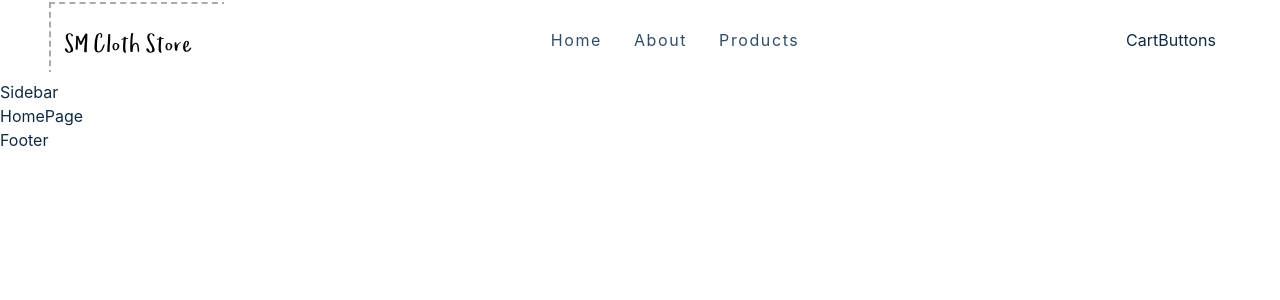
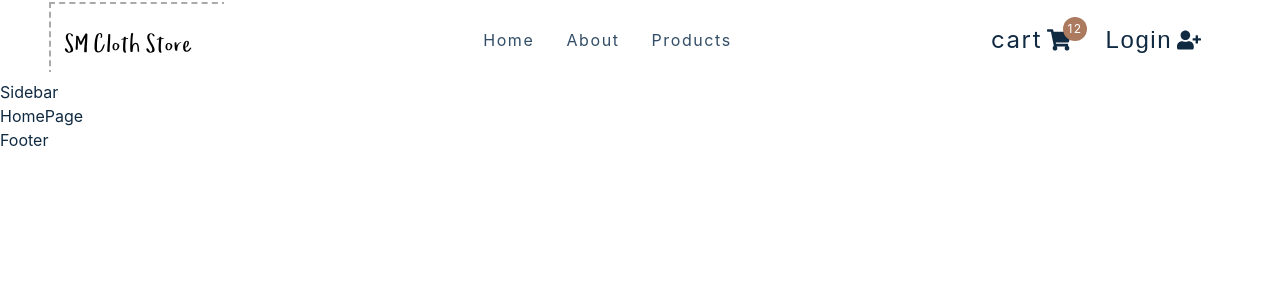
Before and after one commit to shaikat17/sm-cloth-store-react, a React (Vite) app: page / in a window 1280 px wide. Shown: the top 300 px of the page. Built offline with nearby package versions, Linux system fonts and the light colour scheme.

Commit message:
Cart buttons done.

```diff
--- a/src/components/CartButtons.jsx
+++ b/src/components/CartButtons.jsx
@@ -1,9 +1,76 @@
-import React from 'react'
+import styled from "styled-components";
+import { FaShoppingCart, FaUserMinus, FaUserPlus } from 'react-icons/fa'
+import { Link } from "react-router-dom";
 
 const CartButtons = () => {
-  return (
-    <div>CartButtons</div>
-  )
-}
+  return <Wrapper className="cart-btn-wrapper">
+    <Link to="/cart" className="cart-btn">
+      cart
+      <span className="cart-container">
+        <FaShoppingCart />
+        <span className="cart-value">
+          12
+        </span>
+      </span>
+    </Link>
+    <button className="auth-btn">
+      Login <FaUserPlus />
+    </button>
+  </Wrapper>
+};
 
-export default CartButtons
+const Wrapper = styled.div`
+  display: grid;
+  grid-template-columns: 1fr 1fr;
+  align-items: center;
+  width: 225px;
+
+  .cart-btn {
+    color: var(--clr-grey-1);
+    font-size: 1.5rem;
+    letter-spacing: var(--spacing);
+    color: var(--clr-grey-1);
+    display: flex;
+
+    align-items: center;
+  }
+  .cart-container {
+    display: flex;
+    align-items: center;
+    position: relative;
+    svg {
+      height: 1.6rem;
+      margin-left: 5px;
+    }
+  }
+  .cart-value {
+    position: absolute;
+    top: -10px;
+    right: -16px;
+    background: var(--clr-primary-5);
+    width: 16px;
+    height: 16px;
+    display: flex;
+    align-items: center;
+    justify-content: center;
+    border-radius: 50%;
+    font-size: 0.75rem;
+    color: var(--clr-white);
+    padding: 12px;
+  }
+  .auth-btn {
+    display: flex;
+    align-items: center;
+    background: transparent;
+    border-color: transparent;
+    font-size: 1.5rem;
+    cursor: pointer;
+    color: var(--clr-grey-1);
+    letter-spacing: var(--spacing);
+    svg {
+      margin-left: 5px;
+    }
+  }
+`;
+
+export default CartButtons;
```
